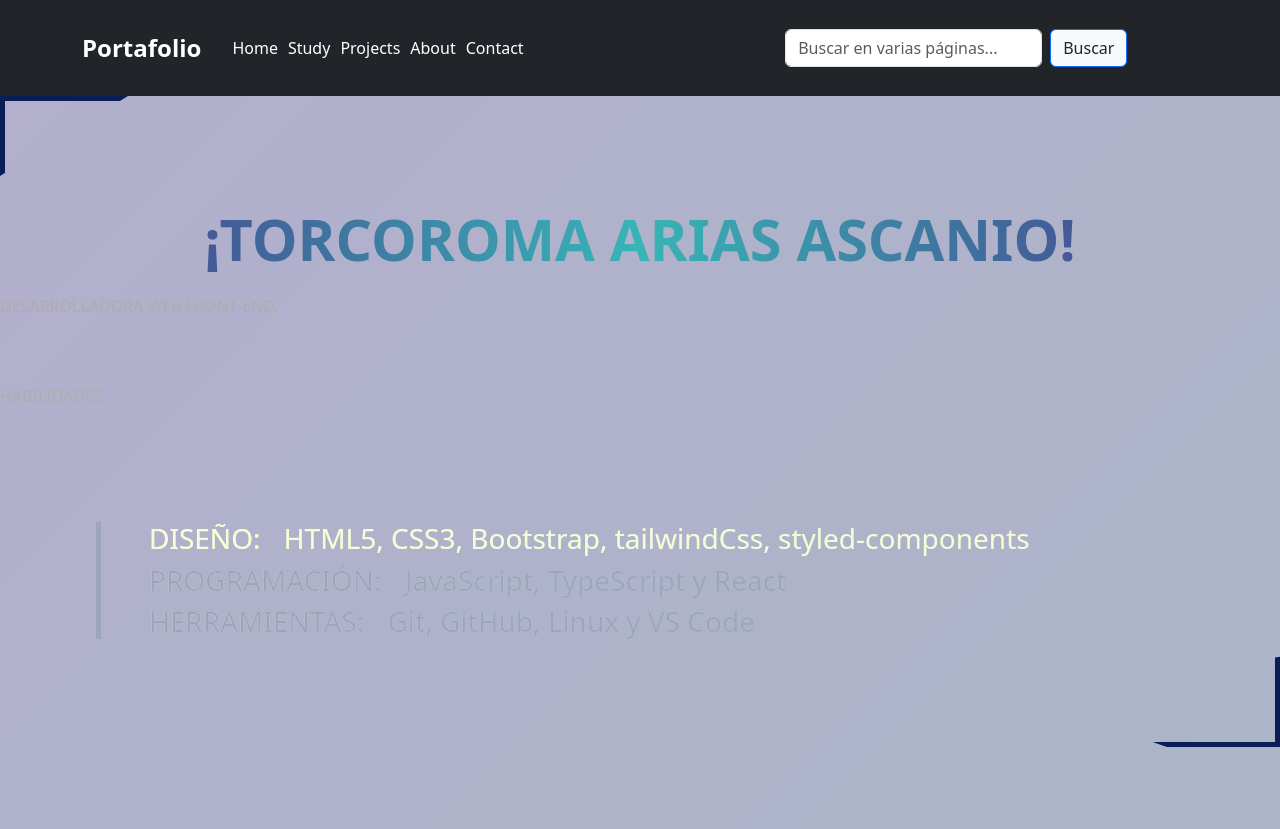
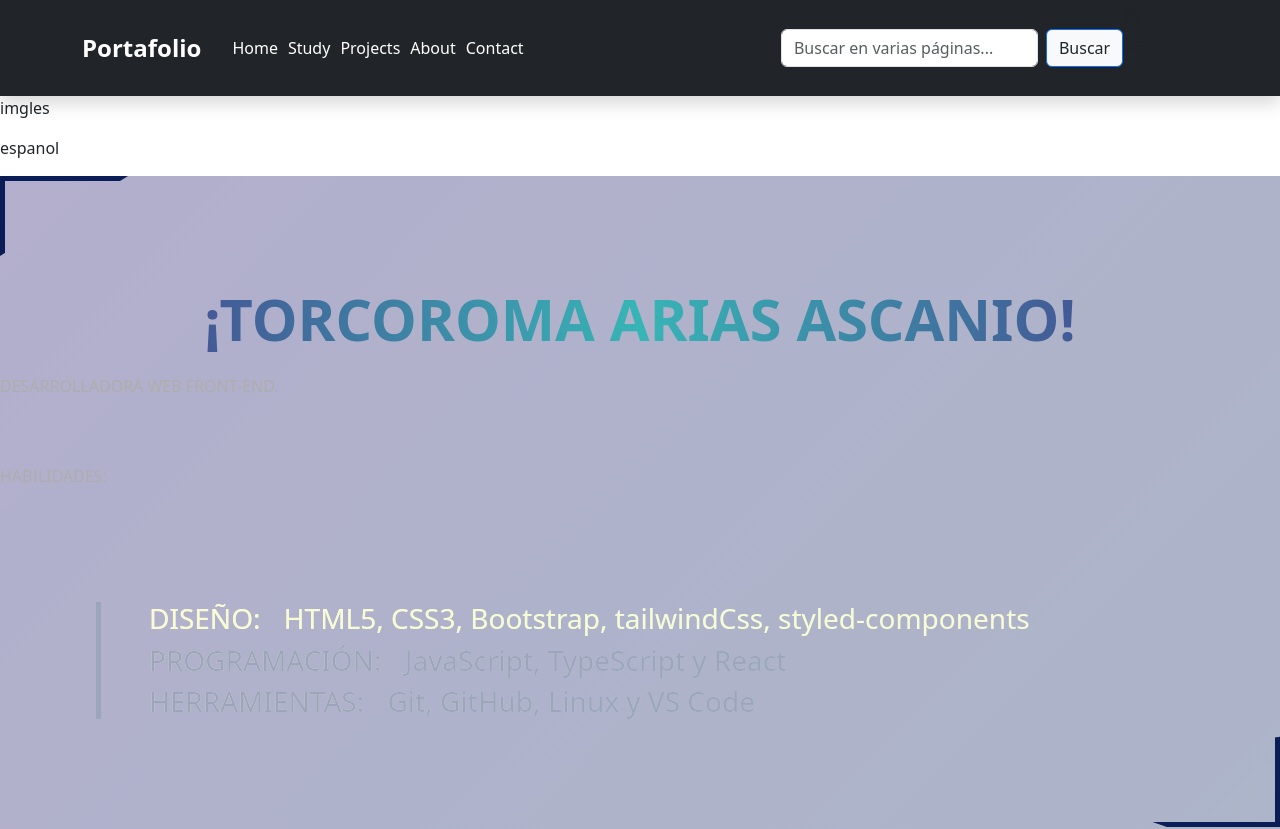
Before and after one commit to torco34/app-portafolio, a React (Vite) app: page / in a window 1280 px wide. Shown: the top 829 px of the page. Built offline with nearby package versions, Linux system fonts and the light colour scheme.

Commit message:
nuevo cambios

```diff
--- a/src/component/header/Header.tsx
+++ b/src/component/header/Header.tsx
@@ -6,8 +6,10 @@ import { useThemeContext } from "../../usecontext/ ContextProvider";
 import { Hooks } from "../../hook/Hooks";
 
 import { Language } from "./Language";
+import { TextLanguage } from "./TextLanguage";
 export const Header = () => {
-  const {} = Hooks();
+  const { showText } = Hooks();
+  console.log(showText)
   const { query, setQuery } = useThemeContext() ?? { query: "" };
   const history = useNavigate();
   const handleSearch = (searchQuery: string) => {
@@ -40,6 +42,11 @@ export const Header = () => {
         </Container>
       </Navbar>
 
+      {showText && (
+        <>
+          <TextLanguage />
+        </>
+      )}
       <Outlet />
     </>
   );
--- a/src/component/header/Language.tsx
+++ b/src/component/header/Language.tsx
@@ -1,10 +1,23 @@
+import { useState } from "react";
 import { BsGlobe2, BsFillCaretDownFill } from "react-icons/bs";
+import { Hooks } from "../../hook/Hooks";
 export const Language = () => {
+  const {  showText, setShowText, buttonText, setButtonText } =
+    Hooks();
+
+  const handlenLangua = () => {
+    alert("hols");
+  };
   return (
     <div className="flex justify-center items-center text-stone-300 space-x-3 ">
       <BsGlobe2 className=" w-6 h-6 text-stone-300" />
-      <p className="mt-2">language</p>
-      <BsFillCaretDownFill className="w-6 h-6 text-stone-300" />
+      <div>
+        <p className="mt-2">{buttonText}</p>
+      </div>
+      <BsFillCaretDownFill
+        className="w-6 h-6 text-stone-300"
+        onClick={() => setShowText(!showText)}
+      />
     </div>
   );
 };
--- /dev/null
+++ b/src/component/header/TextLanguage.tsx
@@ -0,0 +1,13 @@
+import { Hooks } from "../../hook/Hooks";
+
+export const TextLanguage = () => {
+  const { showText } = Hooks();
+  return (
+    <>
+      <div>
+        <p>imgles</p>
+        <p>espanol</p>
+      </div>
+    </>
+  );
+};
--- a/src/hook/Hooks.tsx
+++ b/src/hook/Hooks.tsx
@@ -4,6 +4,8 @@ export const Hooks = () => {
   const [username, setUsername] = useState<string | undefined>();
     const [show, setShow] = useState<boolean>(false);
   const [selectedText, setSelectedText] = useState<string | null>("");
+    const [buttonText, setButtonText] = useState<string | null>("Language");
+    const [showText, setShowText] = useState<boolean>(true);
   return {
     username,
     setUsername,
@@ -11,6 +13,10 @@ export const Hooks = () => {
     setSelectedText,
     show,
     setShow,
+    showText,
+    setShowText,
+    buttonText,
+    setButtonText,
   };
 
 
```
